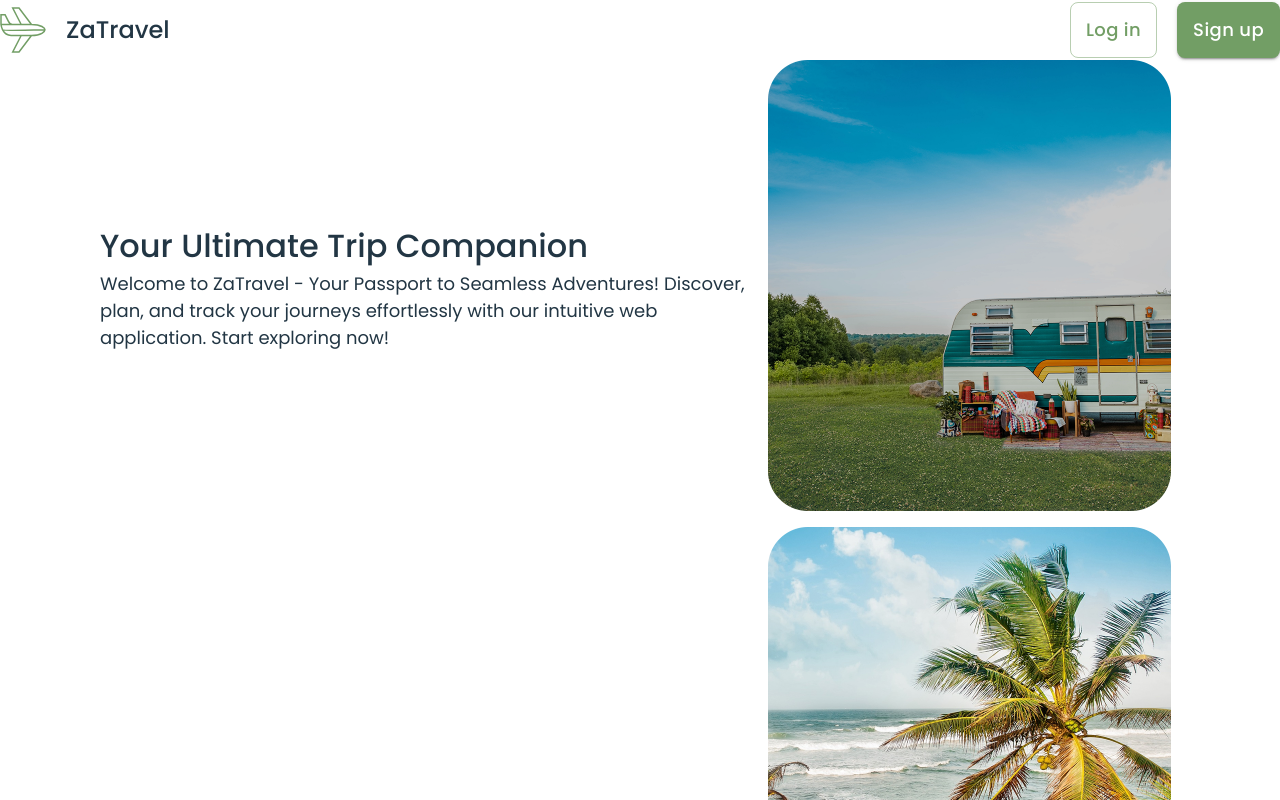
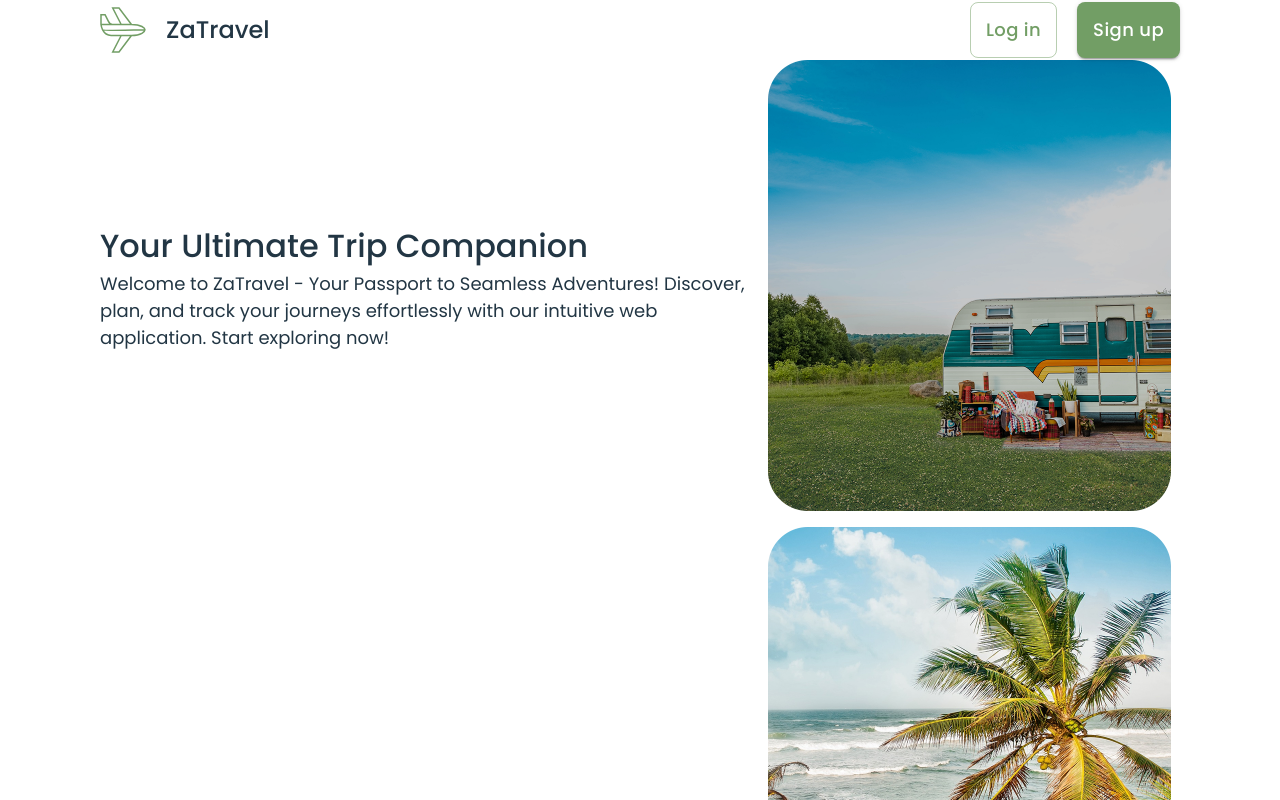
Before and after one commit to Mortharion-tech/za-travel, a React (Vite) app: page / in a window 1280 px wide. Shown: the top 800 px of the page. Built offline with nearby package versions, Linux system fonts and the light colour scheme; no server answers.

Commit message:
Update Header.tsx

```diff
--- a/src/features/landing/components/Header.tsx
+++ b/src/features/landing/components/Header.tsx
@@ -6,7 +6,7 @@ import Logo from '@features/ui/logo/Logo';
 
 export default function Header() {
   return (
-    <>
+    <Box sx={{ px: '100px', width: '100%' }}>
       <Stack direction="row" justifyContent="space-between" alignItems="center">
         <Box>
           <Logo />
@@ -30,6 +30,6 @@ export default function Header() {
           </AppButton>
         </Stack>
       </Stack>
-    </>
+    </Box>
   );
 }
```
